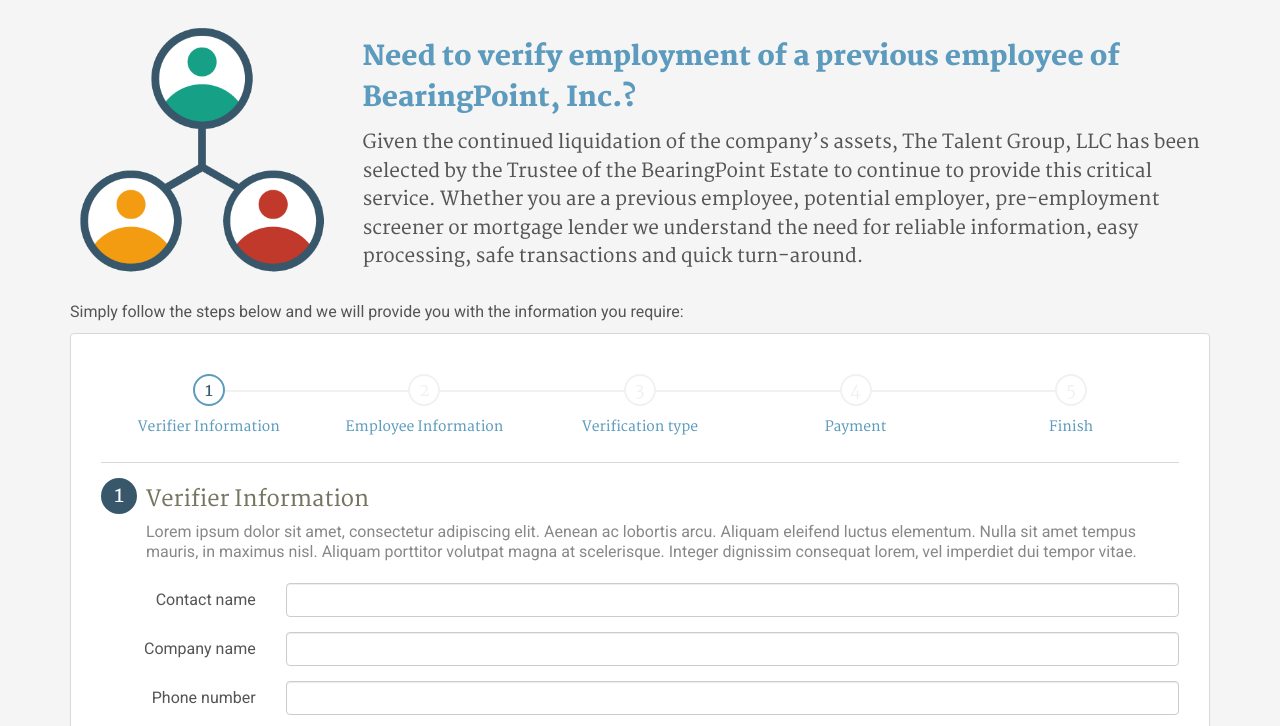
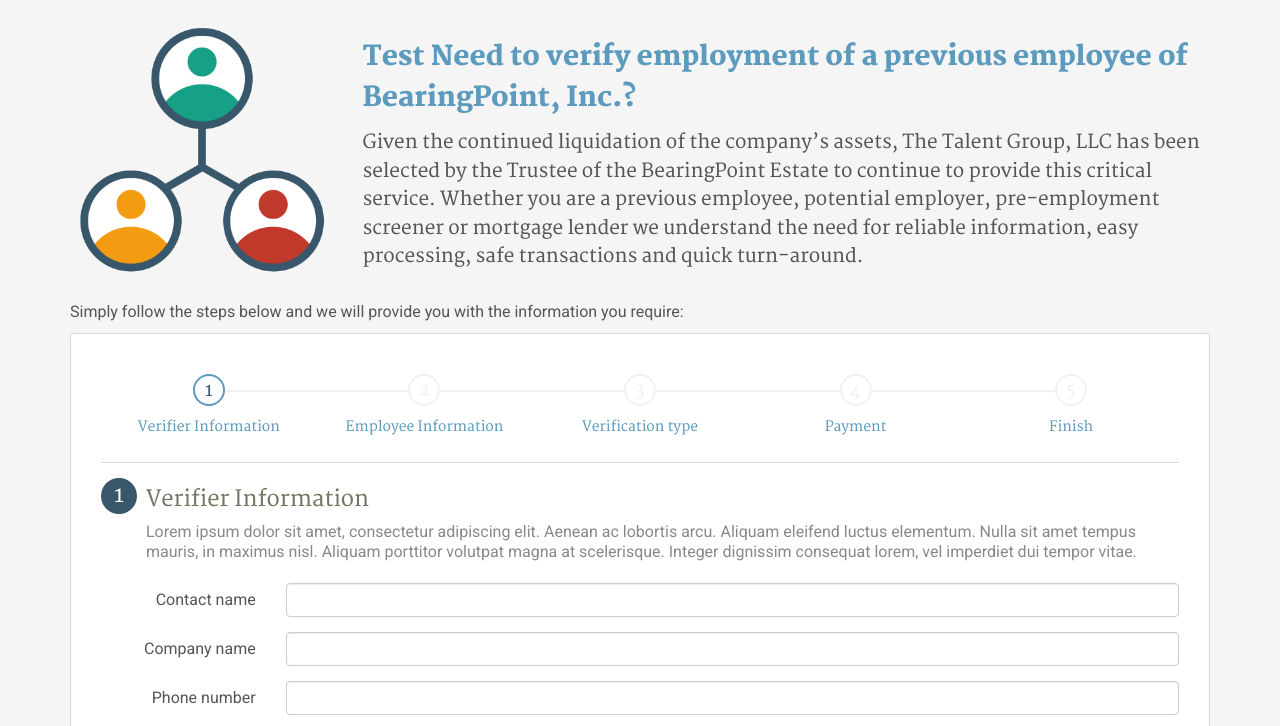
Before and after one commit to tere1695/angulartest, a website: page public_html/lorac/index.html in a window 1280 px wide. Shown: the part 74-800 px from the top of the page. Drawn offline with nearby package versions, Linux system fonts and the light colour scheme.

Commit message:
'prueba'

```diff
--- a/public_html/lorac/index.html
+++ b/public_html/lorac/index.html
@@ -59,7 +59,7 @@
                 <img class="img-responsive" src="img/team1.png" alt="Image of a team" />
             </div>
             <div class="col-md-9">
-                <h3 class="title-color"><strong>Need to verify employment of a previous employee of BearingPoint, Inc.?</strong></h3>
+                <h3 class="title-color"><strong>Test Need to verify employment of a previous employee of BearingPoint, Inc.?</strong></h3>
                 <h4> Given the continued liquidation of the company’s assets, The Talent Group, LLC has been selected by the Trustee of the BearingPoint Estate to continue to provide this critical service. Whether you are a previous employee, potential employer, pre-employment screener or mortgage lender we understand the need for reliable information, easy processing, safe transactions and quick turn-around.</h4>
             </div>
         </div>
```
